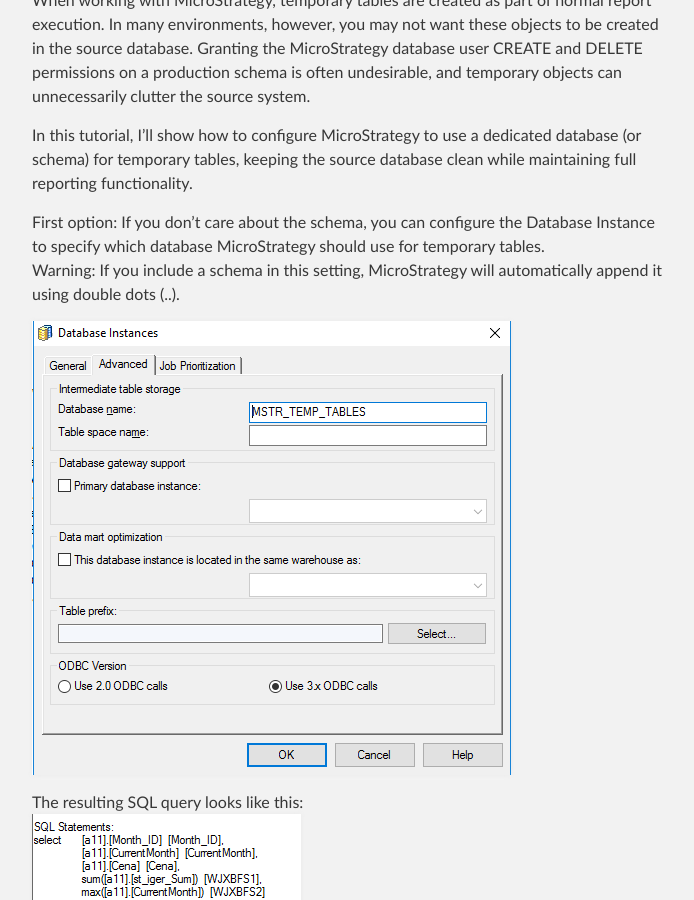
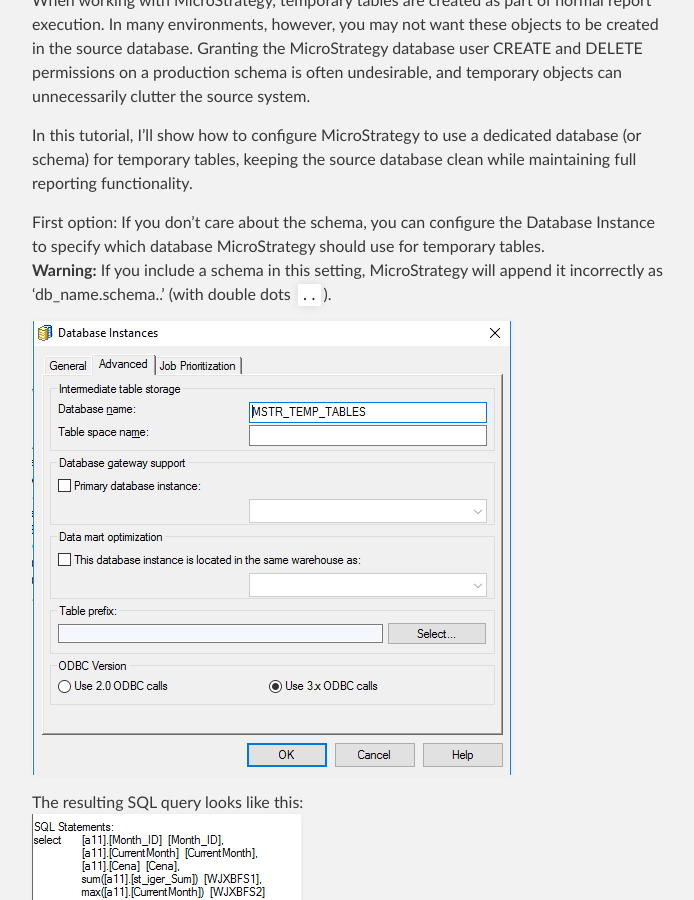
Before and after one commit to kl82slo/kl82slo.github.io, a Jekyll site: the page built from _posts/2026-01-24-0024 MicroStrategy Set database for temp tables.md, in a window 1280 px wide and 900 px high, scrolled down 589 px. Shown: the whole window, without its empty margins (288-982 px from the left). Built offline with Jekyll 4.4.1, drawn with Linux system fonts in a browser that asks for light colours.

Commit message:
Update 2026-01-24-0024 MicroStrategy Set database for temp tables.md

```diff
--- a/_posts/2026-01-24-0024 MicroStrategy Set database for temp tables.md
+++ b/_posts/2026-01-24-0024 MicroStrategy Set database for temp tables.md
@@ -15,7 +15,7 @@
 In this tutorial, I’ll show how to configure MicroStrategy to use a dedicated database (or schema) for temporary tables, keeping the source database clean while maintaining full reporting functionality. <br />
 
 First option: If you don’t care about the schema, you can configure the Database Instance to specify which database MicroStrategy should use for temporary tables. <br />
-Warning: If you include a schema in this setting, MicroStrategy will automatically append it using double dots (..). <br />
+**Warning:** If you include a schema in this setting, MicroStrategy will append it incorrectly as 'db_name.schema..' (with double dots `..`). <br />
 
 ![BD_instance](/img/20260124_0024/BD_instance.png) <br />
 
```
